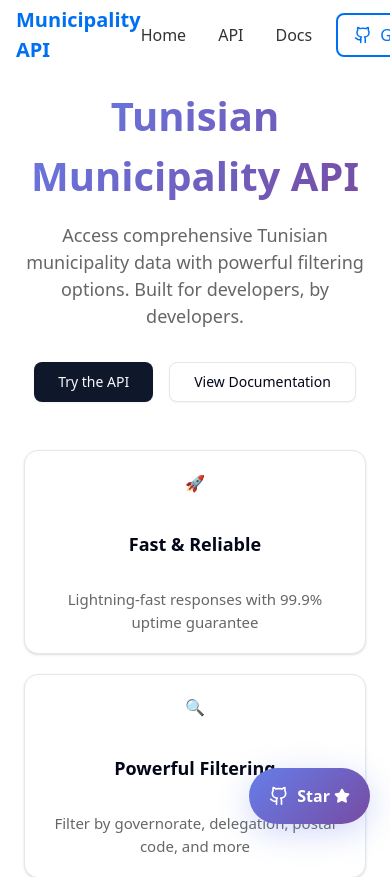
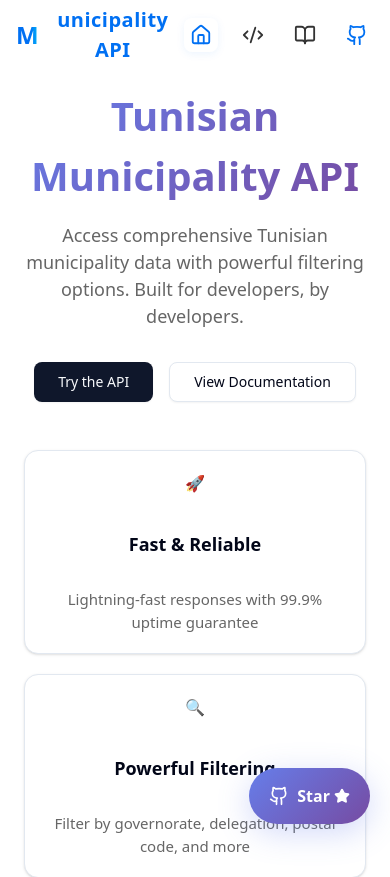
Before and after one commit to youssef-of-web/tn-municipality-api, a Next.js app: page / in a window 390 px wide. Shown: the top 877 px of the page. Built offline with nearby package versions, Linux system fonts and the light colour scheme.

Commit message:
Refactor Navbar component: enhance responsiveness, improve scroll behavior, and update navigation items with icons. Adjust styles for better visual feedback and accessibility.

```diff
--- a/components/Navbar.tsx
+++ b/components/Navbar.tsx
@@ -1,30 +1,65 @@
 "use client";
 import { useState, useEffect } from "react";
 import { motion } from "framer-motion";
-import { Menu, X, Github } from "lucide-react";
-import { Button } from "./ui/button";
+import { Github, Home, BookOpen, Code2 } from "lucide-react";
 
 interface NavbarProps {
   className?: string;
 }
 
+const navItems = [
+  { name: "Home", href: "#home", icon: <Home size={22} /> },
+  { name: "API", href: "#playground", icon: <Code2 size={22} /> },
+  { name: "Docs", href: "#docs", icon: <BookOpen size={22} /> },
+];
+
+function scrollToHash(hash: string) {
+  const el = document.getElementById(hash.replace("#", ""));
+  if (el) {
+    el.scrollIntoView({ behavior: "smooth", block: "start" });
+  } else {
+    window.location.hash = hash;
+  }
+}
+
 export function Navbar({ className }: NavbarProps) {
-  const [isMenuOpen, setIsMenuOpen] = useState(false);
   const [isScrolled, setIsScrolled] = useState(false);
+  const [isMobile, setIsMobile] = useState(false);
+  const [activeSection, setActiveSection] = useState<string>("home");
 
+  // Responsive check
+  useEffect(() => {
+    const checkMobile = () => setIsMobile(window.innerWidth < 768);
+    checkMobile();
+    window.addEventListener("resize", checkMobile);
+    return () => window.removeEventListener("resize", checkMobile);
+  }, []);
+
+  // Scroll state
   useEffect(() => {
     const handleScroll = () => {
       setIsScrolled(window.scrollY > 10);
+
+      // Active section highlight
+      let found = false;
+      for (const item of navItems) {
+        const id = item.href.replace("#", "");
+        const el = document.getElementById(id);
+        if (el) {
+          const rect = el.getBoundingClientRect();
+          if (rect.top <= 80 && rect.bottom > 80) {
+            setActiveSection(id);
+            found = true;
+            break;
+          }
+        }
+      }
+      if (!found) setActiveSection("home");
     };
-    window.addEventListener("scroll", handleScroll);
+    handleScroll();
+    window.addEventListener("scroll", handleScroll, { passive: true });
     return () => window.removeEventListener("scroll", handleScroll);
   }, []);
-
-  const navItems = [
-    { name: "Home", href: "#home" },
-    { name: "API", href: "#playground" },
-    { name: "Docs", href: "#docs" },
-  ];
 
   return (
     <motion.nav
@@ -35,14 +70,16 @@ export function Navbar({ className }: NavbarProps) {
         left: 0,
         right: 0,
         zIndex: 1000,
-        background: isScrolled ? "rgba(255, 255, 255, 0.95)" : "transparent",
+        background: isScrolled ? "rgba(255, 255, 255, 0.97)" : "transparent",
         backdropFilter: isScrolled ? "blur(10px)" : "none",
-        borderBottom: isScrolled ? "1px solid rgba(0, 0, 0, 0.1)" : "none",
-        transition: "all 0.3s ease",
+        borderBottom: isScrolled ? "1px solid rgba(0, 0, 0, 0.08)" : "none",
+        transition: "all 0.3s cubic-bezier(.4,0,.2,1)",
+        boxShadow: isScrolled ? "0 2px 12px rgba(0,0,0,0.04)" : "none",
       }}
       initial={{ y: -100 }}
       animate={{ y: 0 }}
       transition={{ duration: 0.5 }}
+      aria-label="Main navigation"
     >
       <div
         style={{
@@ -56,35 +93,106 @@ export function Navbar({ className }: NavbarProps) {
         }}
       >
         {/* Logo */}
-        <motion.div
-          style={{ fontSize: 20, fontWeight: 700, color: "#0070f3" }}
+        <motion.button
+          type="button"
+          aria-label="Go to home"
+          style={{
+            fontSize: 20,
+            fontWeight: 700,
+            color: "#0070f3",
+            cursor: "pointer",
+            userSelect: "none",
+            letterSpacing: "0.5px",
+            display: "flex",
+            alignItems: "center",
+            background: "none",
+            border: "none",
+            outline: "none",
+            padding: 0,
+          }}
           whileHover={{ scale: 1.05 }}
           whileTap={{ scale: 0.95 }}
+          onClick={() => {
+            scrollToHash("#home");
+          }}
         >
-          Municipality API
-        </motion.div>
+          <span
+            style={{
+              display: "inline-block",
+              background: "linear-gradient(90deg, #0070f3 60%, #00c6fb 100%)",
+              WebkitBackgroundClip: "text",
+              WebkitTextFillColor: "transparent",
+              fontWeight: 800,
+              fontSize: 24,
+              marginRight: 2,
+              letterSpacing: "1px",
+            }}
+          >
+            M
+          </span>
+          unicipality API
+        </motion.button>
 
         {/* Desktop Navigation */}
-        <div style={{ display: "flex", alignItems: "center", gap: 24 }}>
+        {!isMobile && (
+          <nav
+            aria-label="Primary"
+            style={{
+              display: "flex",
+              alignItems: "center",
+              gap: 24,
+            }}
+          >
             <div style={{ display: "flex", gap: 32 }}>
               {navItems.map((item, index) => (
-              <motion.a
+                <motion.button
                   key={item.name}
-                href={item.href}
+                  type="button"
+                  aria-current={
+                    activeSection === item.href.replace("#", "")
+                      ? "page"
+                      : undefined
+                  }
+                  aria-label={item.name}
+                  onClick={() => scrollToHash(item.href)}
                   style={{
                     textDecoration: "none",
-                  color: "#333",
-                  fontWeight: 500,
+                    color:
+                      activeSection === item.href.replace("#", "")
+                        ? "#0070f3"
+                        : "#333",
+                    fontWeight:
+                      activeSection === item.href.replace("#", "") ? 700 : 500,
                     fontSize: 16,
+                    cursor: "pointer",
+                    display: "flex",
+                    alignItems: "center",
+                    gap: 8,
+                    padding: "4px 10px",
+                    borderRadius: 6,
+                    background:
+                      activeSection === item.href.replace("#", "")
+                        ? "#f0f4ff"
+                        : "none",
+                    border: "none",
+                    transition:
+                      "background 0.15s, color 0.15s, font-weight 0.15s",
+                    outline: "none",
                   }}
-                whileHover={{ y: -2 }}
+                  whileHover={{
+                    y: -2,
+                    backgroundColor: "#f0f4ff",
+                    color: "#0070f3",
+                  }}
                   whileTap={{ scale: 0.95 }}
                   initial={{ opacity: 0, y: -10 }}
                   animate={{ opacity: 1, y: 0 }}
                   transition={{ delay: index * 0.1 }}
+                  tabIndex={0}
                 >
+                  {item.icon}
                   {item.name}
-              </motion.a>
+                </motion.button>
               ))}
             </div>
 
@@ -94,6 +202,7 @@ export function Navbar({ className }: NavbarProps) {
                 window.open(
                   "https://github.com/youssef-of-web/tn-municipality-api",
                   "_blank",
+                  "noopener noreferrer",
                 )
               }
               style={{
@@ -108,6 +217,7 @@ export function Navbar({ className }: NavbarProps) {
                 color: "#0070f3",
                 fontWeight: 500,
                 transition: "all 0.2s ease",
+                outline: "none",
               }}
               whileHover={{
                 scale: 1.05,
@@ -116,61 +226,84 @@ export function Navbar({ className }: NavbarProps) {
                 boxShadow: "0 4px 12px rgba(0, 112, 243, 0.3)",
               }}
               whileTap={{ scale: 0.95 }}
+              tabIndex={0}
+              aria-label="Open GitHub repository"
             >
               <Github size={18} />
               GitHub
             </motion.button>
+          </nav>
+        )}
+
+        {/* Mobile Navigation: Icons Only */}
+        {isMobile && (
+          <nav
+            aria-label="Primary mobile"
+            style={{
+              display: "flex",
+              alignItems: "center",
+              gap: 18,
+            }}
+          >
+            {navItems.map((item, index) => (
+              <button
+                key={item.name}
+                aria-label={item.name}
+                onClick={() => scrollToHash(item.href)}
+                style={{
+                  background: "none",
+                  border: "none",
+                  padding: 6,
+                  borderRadius: 8,
+                  color:
+                    activeSection === item.href.replace("#", "")
+                      ? "#0070f3"
+                      : "#333",
+                  display: "flex",
+                  alignItems: "center",
+                  justifyContent: "center",
+                  fontSize: 0,
+                  transition: "background 0.15s, color 0.15s",
+                  outline: "none",
+                  boxShadow:
+                    activeSection === item.href.replace("#", "")
+                      ? "0 2px 8px rgba(0,112,243,0.08)"
+                      : "none",
+                }}
+                tabIndex={0}
+              >
+                {item.icon}
+              </button>
+            ))}
+            <button
+              aria-label="Open GitHub repository"
+              onClick={() =>
+                window.open(
+                  "https://github.com/youssef-of-web/tn-municipality-api",
+                  "_blank",
+                  "noopener noreferrer",
+                )
+              }
+              style={{
+                background: "none",
+                border: "none",
+                padding: 6,
+                borderRadius: 8,
+                color: "#0070f3",
+                display: "flex",
+                alignItems: "center",
+                justifyContent: "center",
+                fontSize: 0,
+                transition: "background 0.15s, color 0.15s",
+                outline: "none",
+              }}
+              tabIndex={0}
+            >
+              <Github size={22} />
+            </button>
+          </nav>
+        )}
       </div>
-
-        {/* Mobile Menu Button */}
-        <div style={{ display: "none" }}>
-          <Button
-            variant="ghost"
-            size="sm"
-            onClick={() => setIsMenuOpen(!isMenuOpen)}
-            style={{ padding: 8 }}
-          >
-            {isMenuOpen ? <X size={24} /> : <Menu size={24} />}
-          </Button>
-        </div>
-      </div>
-
-      {/* Mobile Menu */}
-      {isMenuOpen && (
-        <motion.div
-          style={{
-            position: "absolute",
-            top: "100%",
-            left: 0,
-            right: 0,
-            background: "white",
-            borderTop: "1px solid rgba(0, 0, 0, 0.1)",
-            padding: "16px",
-            display: "flex",
-            flexDirection: "column",
-            gap: 16,
-          }}
-          initial={{ opacity: 0, y: -20 }}
-          animate={{ opacity: 1, y: 0 }}
-          exit={{ opacity: 0, y: -20 }}
-        >
-          {navItems.map((item) => (
-            <a
-              key={item.name}
-              href={item.href}
-              style={{
-                textDecoration: "none",
-                color: "#333",
-                fontWeight: 500,
-                padding: "8px 0",
-              }}
-              onClick={() => setIsMenuOpen(false)}
-            >
-              {item.name}
-            </a>
-          ))}
-        </motion.div>
-      )}
     </motion.nav>
   );
 }
```
Lines whose indentation alone changed are shown as unchanged.
